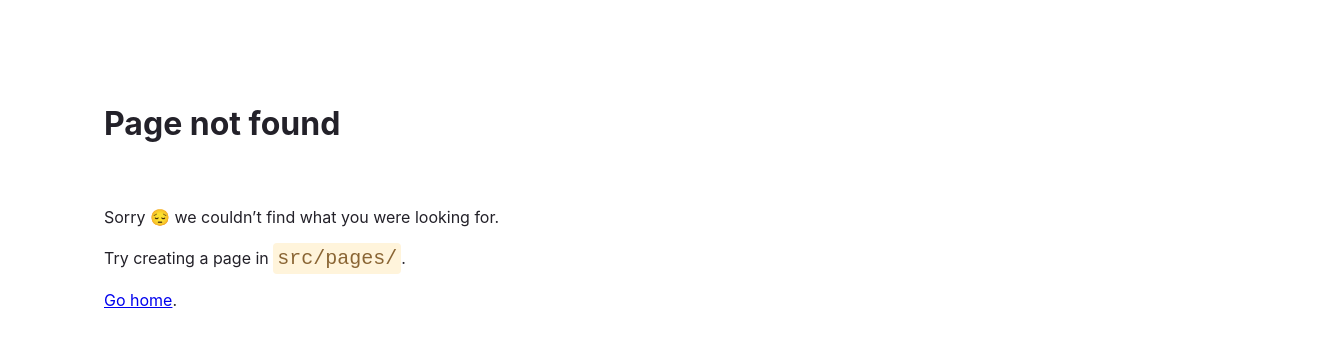
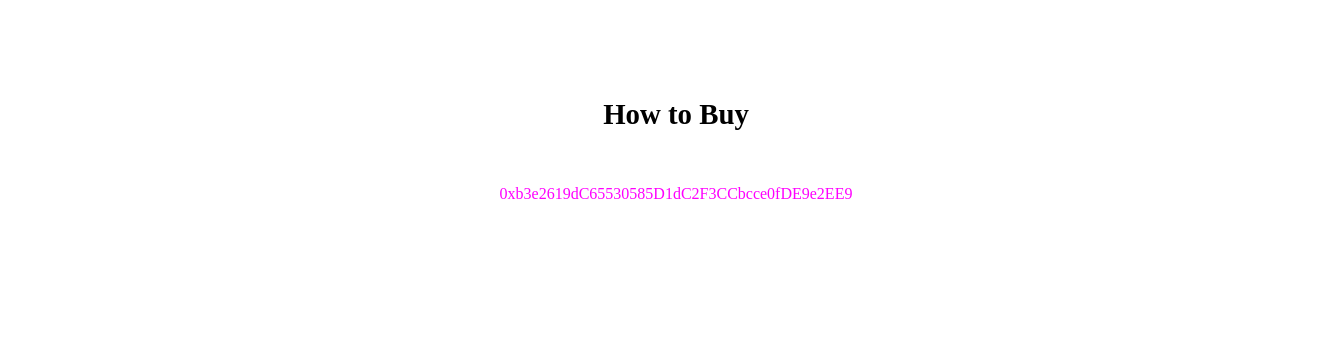
Before and after one commit to JustScience/cfc-mst, a Gatsby site: page /buy in a window 1280 px wide. Before the commit this address had no page. Shown: the whole page, 1344 px wide, since content can reach past the window. Built offline with nearby package versions, Linux system fonts and the light colour scheme; Gatsby itself is replaced by a stand-in of ours.

Commit message:
Add Coin Address

```diff
--- a/gatsby-config.js
+++ b/gatsby-config.js
@@ -23,6 +23,14 @@ module.exports = {
     {
       resolve: "gatsby-source-filesystem",
       options: {
+        name: "videos",
+        path: "./src/videos/",
+      },
+      __key: "videos",
+    },
+    {
+      resolve: "gatsby-source-filesystem",
+      options: {
         name: "pages",
         path: "./src/pages/",
       },
--- /dev/null
+++ b/src/pages/buy.js
@@ -0,0 +1,43 @@
+import React from 'react'
+import styled from "styled-components"
+// import media from "../components/media"
+// import binance from "../videos/binance-metamask.mp4"
+// import kucoin from "../videos/kucoin-trust.mp4"
+
+const BuyWrap = styled.section `
+    background-position: center;
+    background-repeat: none;
+    background-size: cover;
+    display: flex;
+    flex-direction: column;
+    height: 100%;
+    justify-content: flex-start;
+    margin: 0;
+    padding: 90px 36px;
+    width: 100%;
+`
+const SectionTitle = styled.h3`
+    font-size: 1.8em;
+    margin: 0;
+    margin-bottom: 12px;
+    padding: 0;
+    text-align: center;
+`
+const ContractID = styled.p`
+    color: white;
+    text-align: center;
+    margin: 24px auto;
+
+    span {color: magenta;}
+`
+
+export default function Buy() {
+    return (
+        <BuyWrap>
+            <SectionTitle>How to Buy</SectionTitle>
+            <ContractID>CFC Coin Address:<br />
+            <span>0xb3e2619dC65530585D1dC2F3CCbcce0fDE9e2EE9</span></ContractID>
+            {/* <video videoSrcUrl={kucoin} /> */}
+        </BuyWrap>
+    )
+}
--- a/src/pages/founder.js
+++ b/src/pages/founder.js
@@ -103,7 +103,7 @@ export default function Founder() {
             <SectionInfoWrap>
                 <SectionTitle>CFC Founder</SectionTitle>
                 <Text>
-                    <strong>Club<span>Fun</span>Coin</strong> was envisioned and started by <strong>Jessie Grundy</strong>, a Bay Area entrepreneur with years of experience growing businesses from the ground up. Most notably, his luxury cannabis brand Peakz, which has been featured in Forbes Magazine twice in the last three years. Peakz is also one of the largest social equity brands in the country. Jessie also transitioned these skills into a new space, developing a first of its kind surrounding the world of NFTs. A bag of cannabis, that exists only online, linked to blockchain technology. Tokened “Lava Coin,” the digital bag is available anywhere in the world, and it’s also legal anywhere in the world. As well, if you are based in Oregon or California, you can actually get “real” marijuana for owning Lava Coin.
+                    <strong>Club<span>Fun</span>Coin</strong> was envisioned and started by Jessie Grundy, a Bay Area entrepreneur with years of experience growing businesses from the ground up. Most notably, his luxury cannabis brand Peakz, which has been featured in Forbes Magazine twice in the last three years. Peakz is also one of the largest social equity brands in the country. Jessie also transitioned these skills into a new space, developing a first of its kind surrounding the world of NFTs. A bag of cannabis, that exists only online, linked to blockchain technology. Tokened “Lava Coin,” the digital bag is available anywhere in the world, and it’s also legal anywhere in the world. As well, if you are based in Oregon or California, you can actually get “real” marijuana for owning Lava Coin. Jessie has also continually been an active mentor to aspiring minority business owners in the Bay Area.
                 </Text>
                 <Button href="https://www.forbes.com/sites/chrisroberts/2021/03/01/would-you-buy-digital-marijuana-blockchain-based-nfts-arrive-in-cannabis/?sh=36e07e1b30a3" target="_blank" >Jessy Grundy Forbes Interview</Button>
             </SectionInfoWrap>
--- a/src/pages/index.js
+++ b/src/pages/index.js
@@ -10,6 +10,7 @@ import ResponsiveGuide from "../components/responsive-guide"
 import Hero from "./hero"
 import Feature from "./feature"
 import About from "./about"
+import Buy from "./buy"
 import Roadmap from "./roadmap"
 import Tokenomics from "./tokenomics"
 import Founder from "./founder"
@@ -34,6 +35,7 @@ const IndexPage = () => {
       </Fullscreen>
 
       <About />
+      <Buy />
       <Tokenomics />
       <Roadmap />
       <Founder />
```
Also changed, not shown: 3 other files.
